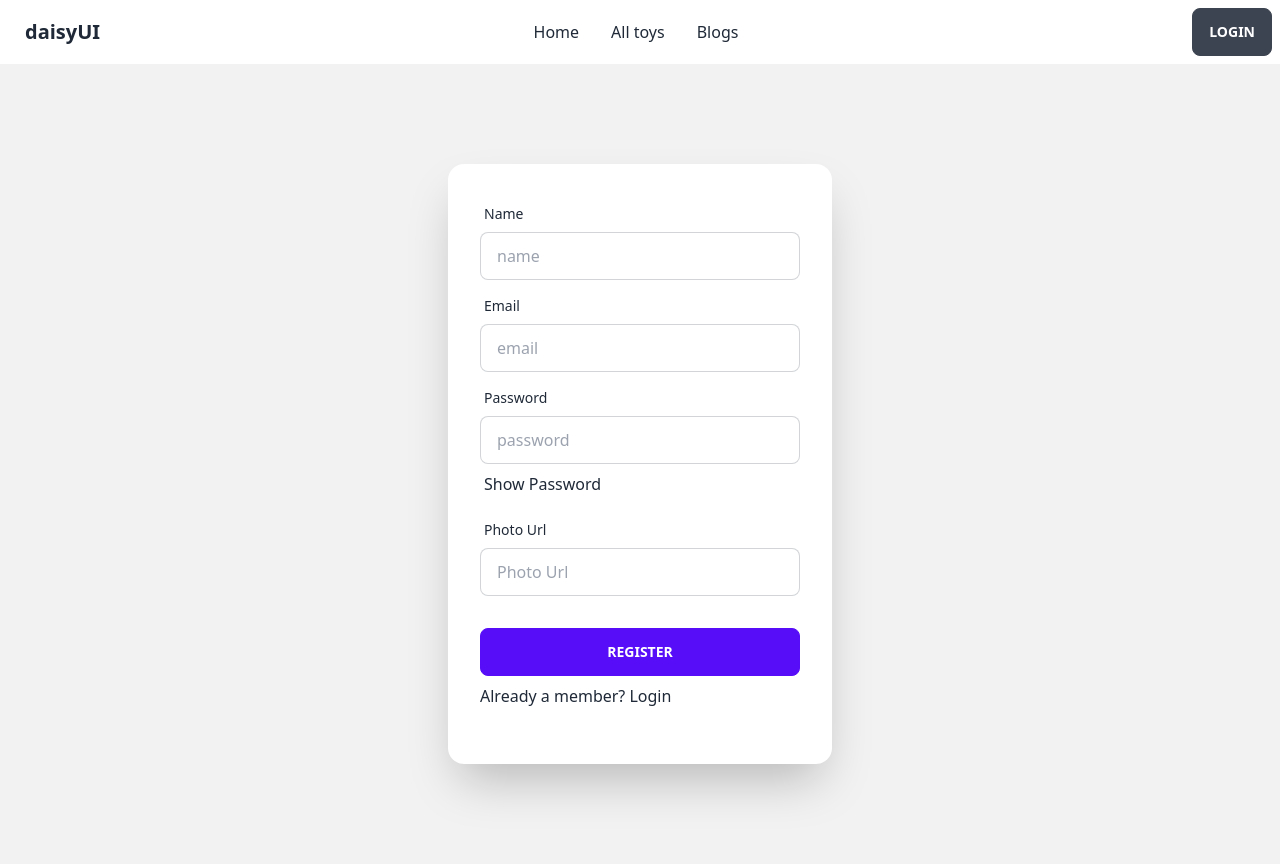
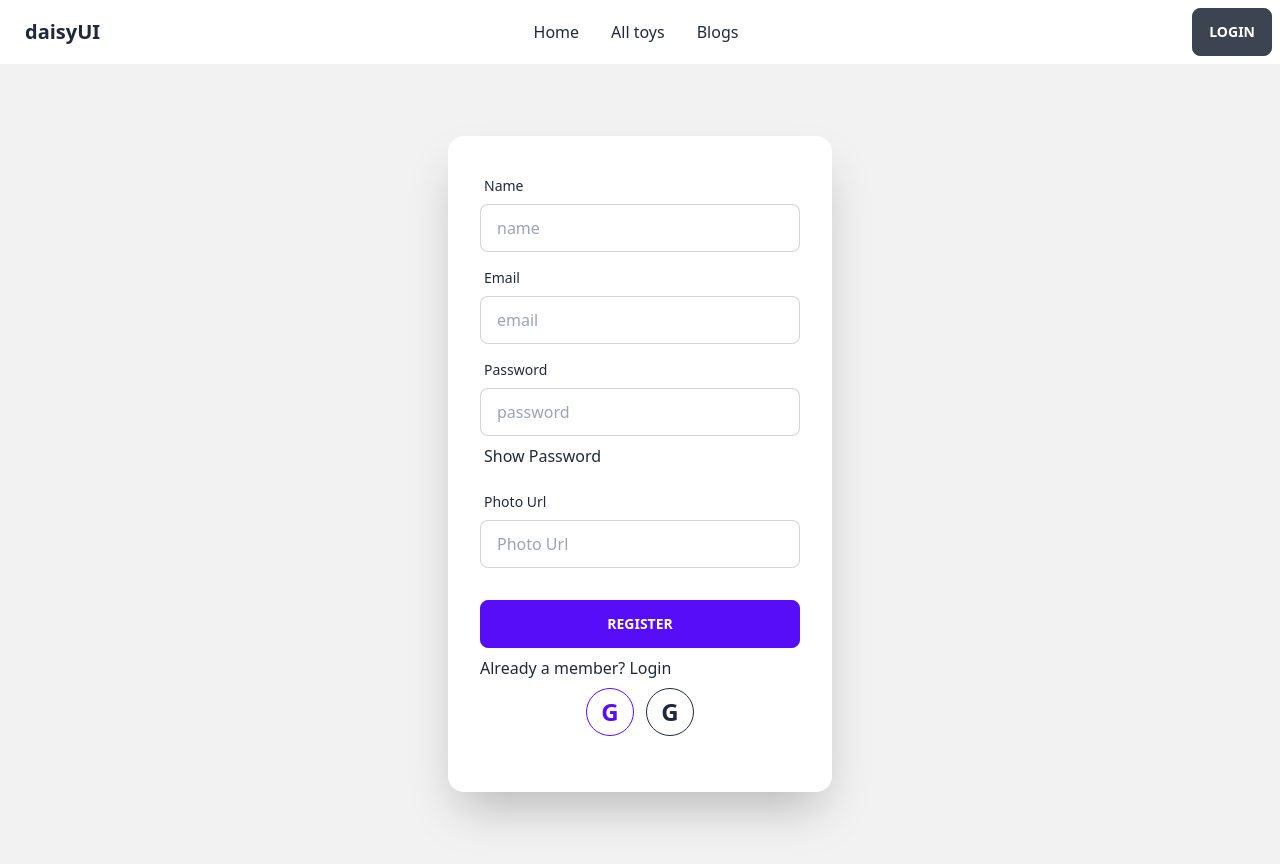
Before and after one commit to mohammadashrafulislam1/Kids-Universe, a React (Vite) app: page /register in a window 1280 px wide. Built offline with nearby package versions, Linux system fonts and the light colour scheme; no server answers.

Commit message:
added social login

```diff
--- a/src/Login/Login/Login.jsx
+++ b/src/Login/Login/Login.jsx
@@ -1,6 +1,7 @@
 import { useContext, useState } from "react";
 import { Link } from "react-router-dom";
 import { AuthContext } from "../../Provider/AuthProvider";
+import SocialLogin from "../SocialLogin/SocialLogin";
 
 const Login = () => {
     const [show, setShow] = useState('');
@@ -44,6 +45,7 @@ const Login = () => {
           <button className="btn btn-primary">Login</button>
         </div>
         <Link to='/register'>Already a member? register</Link>
+        <SocialLogin></SocialLogin>
       </div>
     </div>
   </div>
--- a/src/Login/Registration/Registration.jsx
+++ b/src/Login/Registration/Registration.jsx
@@ -2,6 +2,7 @@ import { useContext, useState } from "react";
 import { Link } from "react-router-dom";
 import { AuthContext } from "../../Provider/AuthProvider";
 import { updateProfile } from "firebase/auth";
+import SocialLogin from "../SocialLogin/SocialLogin";
 
 const Registration = () => {
     const [show, setShow] = useState('');
@@ -28,6 +29,7 @@ const Registration = () => {
                 photoURL: photo
             })
             setSuccess('Successfully created an user')
+            setError()
         })
         .catch(error =>{
             setError(error.message)
@@ -69,6 +71,7 @@ const Registration = () => {
           <button className="btn btn-primary">Register</button>
         </div>
         <Link to='/login'>Already a member? Login</Link>
+        <SocialLogin></SocialLogin>
       </div>
       <div className="p-3">
       <p className="text-red-600">{error}</p>
--- /dev/null
+++ b/src/Login/SocialLogin/SocialLogin.jsx
@@ -0,0 +1,20 @@
+import { useContext } from "react";
+import { AuthContext } from "../../Provider/AuthProvider";
+
+const SocialLogin = () => {
+    const {logInWithGoogle, logInWithGitHub} = useContext(AuthContext);
+    const handleLoginWithGoogle =()=>{
+        logInWithGoogle();
+    }
+    const handleLoginWithGithub =()=>{
+        logInWithGitHub();
+    }
+    return (
+        <div className="mx-auto flex gap-3">
+       <button onClick={handleLoginWithGoogle} className="btn btn-circle btn-outline btn-primary text-2xl">G</button>
+       <button className="btn btn-circle btn-outline text-2xl" onClick={handleLoginWithGithub}>g</button>
+        </div>
+    );
+};
+
+export default SocialLogin;
--- a/src/Provider/AuthProvider.jsx
+++ b/src/Provider/AuthProvider.jsx
@@ -1,11 +1,14 @@
 import { createContext, useEffect, useState } from "react";
 import app from "../../firebase.config";
-import {createUserWithEmailAndPassword, getAuth, onAuthStateChanged, signInWithEmailAndPassword, signOut} from "firebase/auth";
+import {GithubAuthProvider, GoogleAuthProvider, createUserWithEmailAndPassword, getAuth, onAuthStateChanged, signInWithEmailAndPassword, signInWithPopup, signOut} from "firebase/auth";
 
 export const AuthContext = createContext();
 const AuthProvider = ({children}) => {
     const auth = getAuth(app);
     const [user, setUser] = useState();
+
+    const googleProvider = new GoogleAuthProvider();
+    const githubProvider = new GithubAuthProvider();
 
     const createUser = (email, password) =>{
     return createUserWithEmailAndPassword(auth, email, password)
@@ -24,6 +27,25 @@ const AuthProvider = ({children}) => {
         };
     });
 
+    const logInWithGoogle =()=>{
+        return signInWithPopup(auth, googleProvider)
+        .then(result =>{
+            setUser(result.user)
+         })
+         .catch(e =>{
+            console.log(e)
+         })
+    }
+    const logInWithGitHub =()=>{
+        return signInWithPopup(auth, githubProvider)
+        .then(result =>{
+            setUser(result.user)
+         })
+         .catch(e =>{
+            console.log(e)
+         })
+    }
+
     const logOut =()=>{
         return signOut(auth)
     }
@@ -31,7 +53,9 @@ const AuthProvider = ({children}) => {
         user,
         createUser,
         logOut,
-        signIn
+        signIn,
+        logInWithGoogle,
+        logInWithGitHub
     }
     return (
         <AuthContext.Provider value={authInfo}>
```
